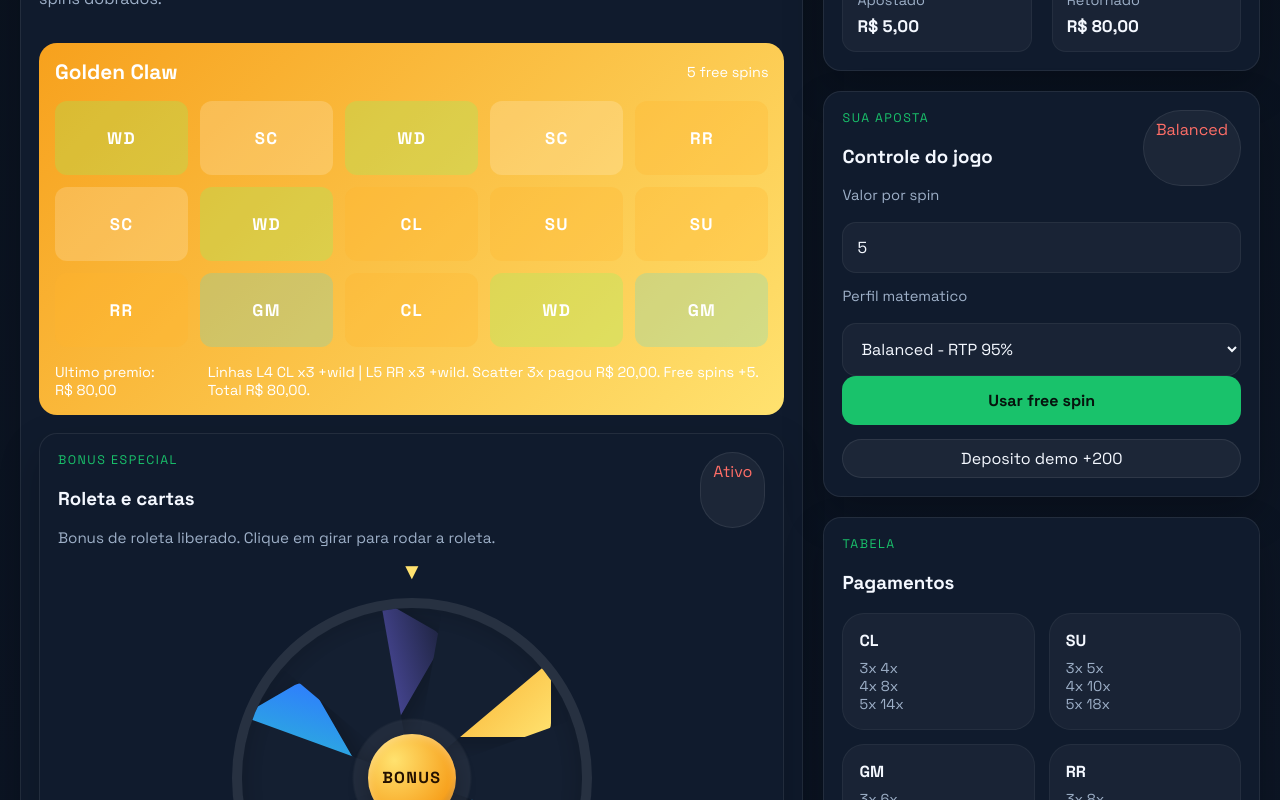
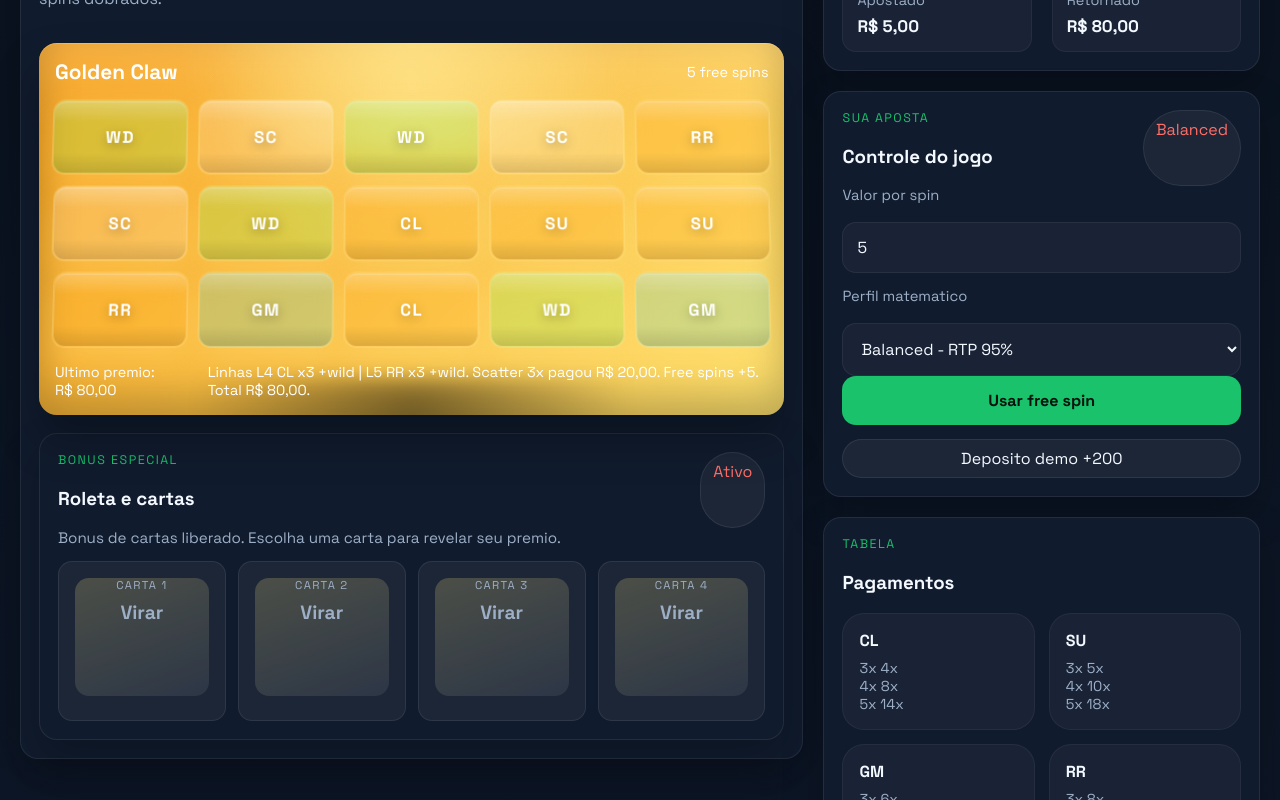
Before and after one commit to Dashbuster/bet-site, a Next.js app: page /slots/golden-claw in a window 1280 px wide. Both pictures are taken after a click on the button "Girar agora". Shown: the part 440-1240 px from the top of the page. Built offline with nearby package versions, Linux system fonts and the light colour scheme.

Commit message:
Enhance slot visuals with 3D motion and audio

```diff
--- a/app/globals.css
+++ b/app/globals.css
@@ -314,12 +314,72 @@ button {
 }
 
 .slot-stage {
+  position: relative;
   margin-top: 18px;
   padding: 16px;
   border-radius: 18px;
   display: grid;
   gap: 16px;
   color: white;
+  overflow: hidden;
+  isolation: isolate;
+  transform-style: preserve-3d;
+  box-shadow:
+    inset 0 1px 0 rgba(255, 255, 255, 0.18),
+    inset 0 -18px 40px rgba(0, 0, 0, 0.26),
+    0 24px 44px rgba(0, 0, 0, 0.28);
+}
+
+.slot-stage::before {
+  content: "";
+  position: absolute;
+  inset: 0;
+  background:
+    radial-gradient(circle at 50% 0%, rgba(255, 245, 164, 0.42), transparent 44%),
+    linear-gradient(180deg, rgba(255, 255, 255, 0.14), transparent 24%);
+  pointer-events: none;
+  z-index: 0;
+}
+
+.slot-stage > * {
+  position: relative;
+  z-index: 1;
+}
+
+.slot-stage-lights,
+.slot-stage-floor {
+  position: absolute;
+  pointer-events: none;
+}
+
+.slot-stage-lights {
+  top: -24px;
+  left: 50%;
+  width: 72%;
+  height: 130px;
+  transform: translateX(-50%);
+  background: radial-gradient(circle, rgba(255, 234, 146, 0.54) 0%, rgba(255, 234, 146, 0) 72%);
+  filter: blur(10px);
+  z-index: 0;
+}
+
+.slot-stage-floor {
+  left: 10%;
+  right: 10%;
+  bottom: -36px;
+  height: 72px;
+  border-radius: 999px;
+  background: radial-gradient(circle, rgba(0, 0, 0, 0.44) 0%, rgba(0, 0, 0, 0) 72%);
+  filter: blur(10px);
+  z-index: 0;
+}
+
+.slot-stage.is-spinning {
+  animation: stage-breathe 1.45s ease-in-out;
+}
+
+.slot-stage.is-celebrating {
+  animation: stage-celebrate 1.2s ease;
 }
 
 .slot-stage-top,
@@ -386,8 +446,58 @@ button {
 
 .card-tile {
   min-height: 118px;
+  position: relative;
   display: grid;
   align-content: center;
+  perspective: 1000px;
+  overflow: hidden;
+  min-width: 0;
+}
+
+.card-tile.is-revealed {
+  transform: translateY(-2px);
+}
+
+.card-face {
+  display: grid;
+  place-items: center;
+  min-height: 118px;
+  border-radius: 14px;
+  backface-visibility: hidden;
+  transform-style: preserve-3d;
+  transition: transform 650ms cubic-bezier(0.2, 0.85, 0.24, 1);
+}
+
+.card-front {
+  background:
+    linear-gradient(160deg, rgba(255, 226, 111, 0.18), rgba(255, 255, 255, 0.04)),
+    rgba(255, 255, 255, 0.04);
+}
+
+.card-back {
+  position: absolute;
+  inset: 16px;
+  transform: rotateY(180deg);
+  background:
+    radial-gradient(circle at top, rgba(255, 226, 111, 0.3), transparent 34%),
+    linear-gradient(160deg, rgba(247, 161, 29, 0.85), rgba(120, 61, 11, 0.95));
+  color: #fff8eb;
+  box-shadow: inset 0 1px 12px rgba(255, 255, 255, 0.18);
+}
+
+.card-face small {
+  display: block;
+  margin-bottom: 8px;
+  letter-spacing: 0.12em;
+  text-transform: uppercase;
+}
+
+.card-tile.is-revealed .card-front {
+  transform: rotateY(180deg);
+}
+
+.card-tile.is-revealed .card-back {
+  transform: rotateY(360deg);
 }
 
 .roulette-bonus-wrap {
@@ -395,6 +505,12 @@ button {
   gap: 14px;
   justify-items: center;
   margin-top: 14px;
+  padding: 18px;
+  border-radius: 20px;
+  background:
+    radial-gradient(circle at top, rgba(255, 226, 111, 0.18), transparent 34%),
+    linear-gradient(180deg, rgba(255, 255, 255, 0.05), rgba(0, 0, 0, 0.08));
+  border: 1px solid rgba(255, 255, 255, 0.08);
 }
 
 .roulette-pointer {
@@ -408,11 +524,16 @@ button {
   width: min(360px, 100%);
   aspect-ratio: 1;
   border-radius: 50%;
-  border: 10px solid rgba(255, 255, 255, 0.08);
-  background: radial-gradient(circle at center, rgba(255, 255, 255, 0.08) 0 24%, rgba(255, 255, 255, 0.02) 25% 100%);
+  border: 12px solid rgba(255, 231, 162, 0.24);
+  background:
+    radial-gradient(circle at center, rgba(255, 255, 255, 0.08) 0 24%, rgba(255, 255, 255, 0.02) 25% 100%),
+    conic-gradient(from 180deg, rgba(255, 224, 126, 0.18), rgba(255, 255, 255, 0.02), rgba(255, 224, 126, 0.18));
   overflow: hidden;
   transition: transform 3.2s cubic-bezier(0.12, 0.8, 0.18, 1);
-  box-shadow: inset 0 0 20px rgba(0, 0, 0, 0.2);
+  box-shadow:
+    inset 0 0 20px rgba(0, 0, 0, 0.2),
+    0 20px 40px rgba(0, 0, 0, 0.3),
+    0 0 0 8px rgba(255, 255, 255, 0.04);
 }
 
 .roulette-wheel.is-spinning {
@@ -723,10 +844,35 @@ button {
 .reels {
   display: grid;
   gap: 12px;
+  perspective: 1400px;
 }
 
 .slot-grid {
   grid-template-columns: repeat(5, minmax(0, 1fr));
+}
+
+.slot-symbol-shell {
+  position: relative;
+  display: block;
+  border-radius: 16px;
+  transform-style: preserve-3d;
+  transition:
+    transform 220ms ease,
+    filter 220ms ease;
+}
+
+.slot-grid.is-spinning .slot-symbol-shell {
+  animation: reel-spin 0.9s cubic-bezier(0.18, 0.9, 0.24, 1) infinite;
+}
+
+.slot-grid.is-spinning .reel-2,
+.slot-grid.is-spinning .reel-4 {
+  animation-duration: 1.02s;
+}
+
+.slot-grid.is-spinning .reel-3,
+.slot-grid.is-spinning .reel-5 {
+  animation-duration: 1.12s;
 }
 
 .slot-symbol {
@@ -734,11 +880,35 @@ button {
   place-items: center;
   min-height: 74px;
   border-radius: 12px;
-  background: rgba(0, 0, 0, 0.18);
+  position: relative;
+  overflow: hidden;
+  background:
+    linear-gradient(180deg, rgba(255, 255, 255, 0.16), rgba(0, 0, 0, 0.06)),
+    rgba(0, 0, 0, 0.18);
   color: white;
   font-size: 1.05rem;
   font-weight: 700;
   letter-spacing: 0.08em;
+  border: 1px solid rgba(255, 255, 255, 0.14);
+  box-shadow:
+    inset 0 1px 0 rgba(255, 255, 255, 0.24),
+    0 12px 20px rgba(0, 0, 0, 0.18);
+  transform: rotateX(7deg) translateZ(6px);
+}
+
+.slot-symbol::before {
+  content: "";
+  position: absolute;
+  inset: 0;
+  background: linear-gradient(180deg, rgba(255, 255, 255, 0.22), transparent 28%, transparent 72%, rgba(0, 0, 0, 0.12));
+  pointer-events: none;
+}
+
+.slot-symbol i {
+  position: relative;
+  z-index: 1;
+  font-style: normal;
+  text-shadow: 0 3px 12px rgba(0, 0, 0, 0.32);
 }
 
 .slot-claw,
@@ -768,6 +938,13 @@ button {
 
 .slot-scatter {
   background: rgba(255, 255, 255, 0.18);
+}
+
+.slot-stage.is-celebrating .slot-symbol {
+  box-shadow:
+    inset 0 1px 0 rgba(255, 255, 255, 0.24),
+    0 0 0 1px rgba(255, 232, 138, 0.3),
+    0 12px 28px rgba(255, 224, 126, 0.26);
 }
 
 .launcher-actions,
@@ -885,6 +1062,59 @@ button {
   font-size: 0.95rem;
 }
 
+@keyframes reel-spin {
+  0% {
+    transform: translateY(-16px) rotateX(22deg) scaleY(0.98);
+    filter: blur(0.5px);
+  }
+
+  50% {
+    transform: translateY(20px) rotateX(-16deg) scaleY(1.02);
+    filter: blur(1.2px);
+  }
+
+  100% {
+    transform: translateY(-16px) rotateX(22deg) scaleY(0.98);
+    filter: blur(0.5px);
+  }
+}
+
+@keyframes stage-breathe {
+  0%,
+  100% {
+    transform: translateY(0);
+  }
+
+  50% {
+    transform: translateY(-2px);
+  }
+}
+
+@keyframes stage-celebrate {
+  0% {
+    box-shadow:
+      inset 0 1px 0 rgba(255, 255, 255, 0.18),
+      inset 0 -18px 40px rgba(0, 0, 0, 0.26),
+      0 24px 44px rgba(0, 0, 0, 0.28);
+  }
+
+  50% {
+    box-shadow:
+      inset 0 1px 0 rgba(255, 255, 255, 0.18),
+      inset 0 -18px 40px rgba(0, 0, 0, 0.26),
+      0 24px 44px rgba(0, 0, 0, 0.28),
+      0 0 0 2px rgba(255, 226, 111, 0.24),
+      0 0 42px rgba(255, 226, 111, 0.32);
+  }
+
+  100% {
+    box-shadow:
+      inset 0 1px 0 rgba(255, 255, 255, 0.18),
+      inset 0 -18px 40px rgba(0, 0, 0, 0.26),
+      0 24px 44px rgba(0, 0, 0, 0.28);
+  }
+}
+
 .history-section {
   margin-top: 26px;
 }
--- a/components/slot-machine.tsx
+++ b/components/slot-machine.tsx
@@ -1,7 +1,7 @@
 "use client";
 
 import Link from "next/link";
-import { useEffect, useMemo, useState } from "react";
+import { useEffect, useMemo, useRef, useState } from "react";
 import { slotProfiles, type SlotGame, type SlotProfile, type SlotSymbol } from "@/data/slots";
 
 type SlotBoard = SlotSymbol[][];
@@ -146,6 +146,7 @@ function randomMultiplier(pool: number[]) {
 }
 
 export function SlotMachine({ game }: { game: SlotGame }) {
+  const audioContextRef = useRef<AudioContext | null>(null);
   const [walletBalance, setWalletBalance] = useState(0);
   const [slotStake, setSlotStake] = useState("5");
   const [profileId, setProfileId] = useState(slotProfiles[1].id);
@@ -162,6 +163,9 @@ export function SlotMachine({ game }: { game: SlotGame }) {
   const [bonusStake, setBonusStake] = useState(0);
   const [wheelRotation, setWheelRotation] = useState(0);
   const [wheelSpinning, setWheelSpinning] = useState(false);
+  const [isSpinning, setIsSpinning] = useState(false);
+  const [revealedCardIndex, setRevealedCardIndex] = useState<number | null>(null);
+  const [celebrateWin, setCelebrateWin] = useState(false);
   const [hydrated, setHydrated] = useState(false);
 
   useEffect(() => {
@@ -215,6 +219,79 @@ export function SlotMachine({ game }: { game: SlotGame }) {
   const activeFreeSpinMultiplier = override.freeSpinMultiplier ?? game.freeSpinMultiplier;
   const realizedRtp = stats.wagered ? Number(((stats.won / stats.wagered) * 100).toFixed(1)) : 0;
   const isTigerStyleGame = game.id === "golden-claw";
+  const stageClassName = `slot-stage ${isSpinning ? "is-spinning" : ""} ${
+    celebrateWin ? "is-celebrating" : ""
+  }`;
+
+  const getAudioContext = () => {
+    if (typeof window === "undefined") return null;
+    const AudioCtx =
+      window.AudioContext ||
+      (window as typeof window & { webkitAudioContext?: typeof AudioContext }).webkitAudioContext;
+    if (!AudioCtx) return null;
+    if (!audioContextRef.current) {
+      audioContextRef.current = new AudioCtx();
+    }
+    if (audioContextRef.current.state === "suspended") {
+      void audioContextRef.current.resume();
+    }
+    return audioContextRef.current;
+  };
+
+  const playTone = (
+    frequency: number,
+    duration: number,
+    type: OscillatorType,
+    volume: number,
+    delay = 0,
+  ) => {
+    const ctx = getAudioContext();
+    if (!ctx) return;
+
+    const oscillator = ctx.createOscillator();
+    const gain = ctx.createGain();
+    const startAt = ctx.currentTime + delay;
+    const endAt = startAt + duration;
+
+    oscillator.type = type;
+    oscillator.frequency.setValueAtTime(frequency, startAt);
+    oscillator.frequency.exponentialRampToValueAtTime(Math.max(80, frequency * 0.72), endAt);
+
+    gain.gain.setValueAtTime(0.0001, startAt);
+    gain.gain.exponentialRampToValueAtTime(volume, startAt + 0.03);
+    gain.gain.exponentialRampToValueAtTime(0.0001, endAt);
+
+    oscillator.connect(gain);
+    gain.connect(ctx.destination);
+    oscillator.start(startAt);
+    oscillator.stop(endAt + 0.02);
+  };
+
+  const playSpinAudio = () => {
+    [0, 0.12, 0.24, 0.36, 0.48].forEach((delay, index) => {
+      playTone(420 + index * 40, 0.16, "triangle", 0.028, delay);
+    });
+  };
+
+  const playWinAudio = (payout: number) => {
+    const base = payout >= 100 ? 740 : 560;
+    [0, 0.1, 0.2].forEach((delay, index) => {
+      playTone(base + index * 120, 0.22, "sine", 0.045, delay);
+    });
+  };
+
+  const playBonusAudio = () => {
+    [0, 0.08, 0.16, 0.3].forEach((delay, index) => {
+      playTone(460 + index * 110, 0.2, "sawtooth", 0.035, delay);
+    });
+  };
+
+  const triggerCelebration = (payout: number) => {
+    if (payout <= 0) return;
+    setCelebrateWin(true);
+    playWinAudio(payout);
+    window.setTimeout(() => setCelebrateWin(false), 1500);
+  };
 
   const applyBonusPayout = (multiplier: number, label: string) => {
     const payout = Number((bonusStake * multiplier).toFixed(2));
@@ -228,14 +305,17 @@ export function SlotMachine({ game }: { game: SlotGame }) {
     setBonusRewards([]);
     setBonusCards([]);
     setWheelSpinning(false);
+    setRevealedCardIndex(null);
     setBonusMessage(`${label} pagou ${currency.format(payout)}.`);
     setMessage(`${label} pagou ${currency.format(payout)} em bonus especial.`);
+    triggerCelebration(payout);
   };
 
   const openBonus = (stake: number) => {
     const nextMode: BonusMode = Math.random() < 0.5 ? "roulette" : "cards";
     setBonusStake(stake);
     setBonusMode(nextMode);
+    playBonusAudio();
 
     if (nextMode === "roulette") {
       setBonusRewards([
@@ -253,6 +333,7 @@ export function SlotMachine({ game }: { game: SlotGame }) {
 
     setBonusCards([2, 4, 6, 10]);
     setBonusMessage("Bonus de cartas liberado. Escolha uma carta para revelar seu premio.");
+    setRevealedCardIndex(null);
   };
 
   const spinRouletteBonus = () => {
@@ -269,6 +350,7 @@ export function SlotMachine({ game }: { game: SlotGame }) {
     setWheelSpinning(true);
     setWheelRotation(finalRotation);
     setBonusMessage("Roleta girando...");
+    playSpinAudio();
 
     window.setTimeout(() => {
       const prize = bonusRewards[selectedIndex];
@@ -276,7 +358,23 @@ export function SlotMachine({ game }: { game: SlotGame }) {
     }, 3200);
   };
 
+  const revealBonusCard = (reward: number, index: number) => {
+    if (revealedCardIndex !== null) {
+      return;
+    }
+
+    setRevealedCardIndex(index);
+    playBonusAudio();
+    window.setTimeout(() => {
+      applyBonusPayout(reward, `Carta bonus x${reward}`);
+    }, 850);
+  };
+
   const spin = () => {
+    if (isSpinning) {
+      return;
+    }
+
     const stake = Number(slotStake) || 0;
     const inFreeSpin = freeSpinsRemaining > 0;
     if (!inFreeSpin && (stake <= 0 || stake > walletBalance)) {
@@ -296,7 +394,13 @@ export function SlotMachine({ game }: { game: SlotGame }) {
       activeFreeSpinMultiplier,
     );
 
+    setIsSpinning(true);
+    setCelebrateWin(false);
+    playSpinAudio();
+    setMessage("Girando os reels...");
+
     const cost = inFreeSpin ? 0 : stake;
+    window.setTimeout(() => {
       setBoard(nextBoard);
       setWalletBalance(Number((walletBalance - cost + result.payout).toFixed(2)));
       setLastPayout(result.payout);
@@ -328,9 +432,16 @@ export function SlotMachine({ game }: { game: SlotGame }) {
         }`,
       );
 
+      if (result.payout > 0) {
+        triggerCelebration(result.payout);
+      }
+
       if (isTigerStyleGame && result.scatterCount >= 3) {
         openBonus(stake);
       }
+
+      setIsSpinning(false);
+    }, 1450);
   };
 
   return (
@@ -389,20 +500,28 @@ export function SlotMachine({ game }: { game: SlotGame }) {
               </div>
             </div>
 
-            <div className="slot-stage" style={{ background: game.accent }}>
+            <div className={stageClassName} style={{ background: game.accent }}>
+              <div className="slot-stage-lights" />
+              <div className="slot-stage-floor" />
               <div className="slot-stage-top">
                 <strong>{game.title}</strong>
                 <span>{freeSpinsRemaining ? `${freeSpinsRemaining} free spins` : "Jogo demo"}</span>
               </div>
 
               <div
-                className="reels slot-grid"
+                className={`reels slot-grid ${isSpinning ? "is-spinning" : ""}`}
                 style={{ gridTemplateColumns: `repeat(${game.reels}, minmax(0, 1fr))` }}
               >
                 {board.map((row, rowIndex) =>
                   row.map((symbol, colIndex) => (
-                    <span className={`slot-symbol slot-${symbol.toLowerCase()}`} key={`${rowIndex}-${colIndex}`}>
-                      {game.symbolLabel[symbol]}
+                    <span
+                      className={`slot-symbol-shell reel-${colIndex + 1}`}
+                      key={`${rowIndex}-${colIndex}`}
+                      style={{ transitionDelay: `${colIndex * 85}ms` }}
+                    >
+                      <span className={`slot-symbol slot-${symbol.toLowerCase()}`}>
+                        <i>{game.symbolLabel[symbol]}</i>
+                      </span>
                     </span>
                   )),
                 )}
@@ -462,13 +581,19 @@ export function SlotMachine({ game }: { game: SlotGame }) {
                   <div className="bonus-grid cards-grid">
                     {bonusCards.map((reward, index) => (
                       <button
-                        className="bonus-tile card-tile"
+                        className={`bonus-tile card-tile ${revealedCardIndex === index ? "is-revealed" : ""}`}
                         key={`card-${reward}-${index}`}
-                        onClick={() => applyBonusPayout(reward, `Carta bonus x${reward}`)}
+                        onClick={() => revealBonusCard(reward, index)}
                         type="button"
                       >
-                        <span>Carta {index + 1}</span>
+                        <span className="card-face card-front">
+                          <small>Carta {index + 1}</small>
                           <strong>Virar</strong>
+                        </span>
+                        <span className="card-face card-back">
+                          <small>Premio</small>
+                          <strong>x{reward}</strong>
+                        </span>
                       </button>
                     ))}
                   </div>
```
Lines whose indentation alone changed are shown as unchanged.
